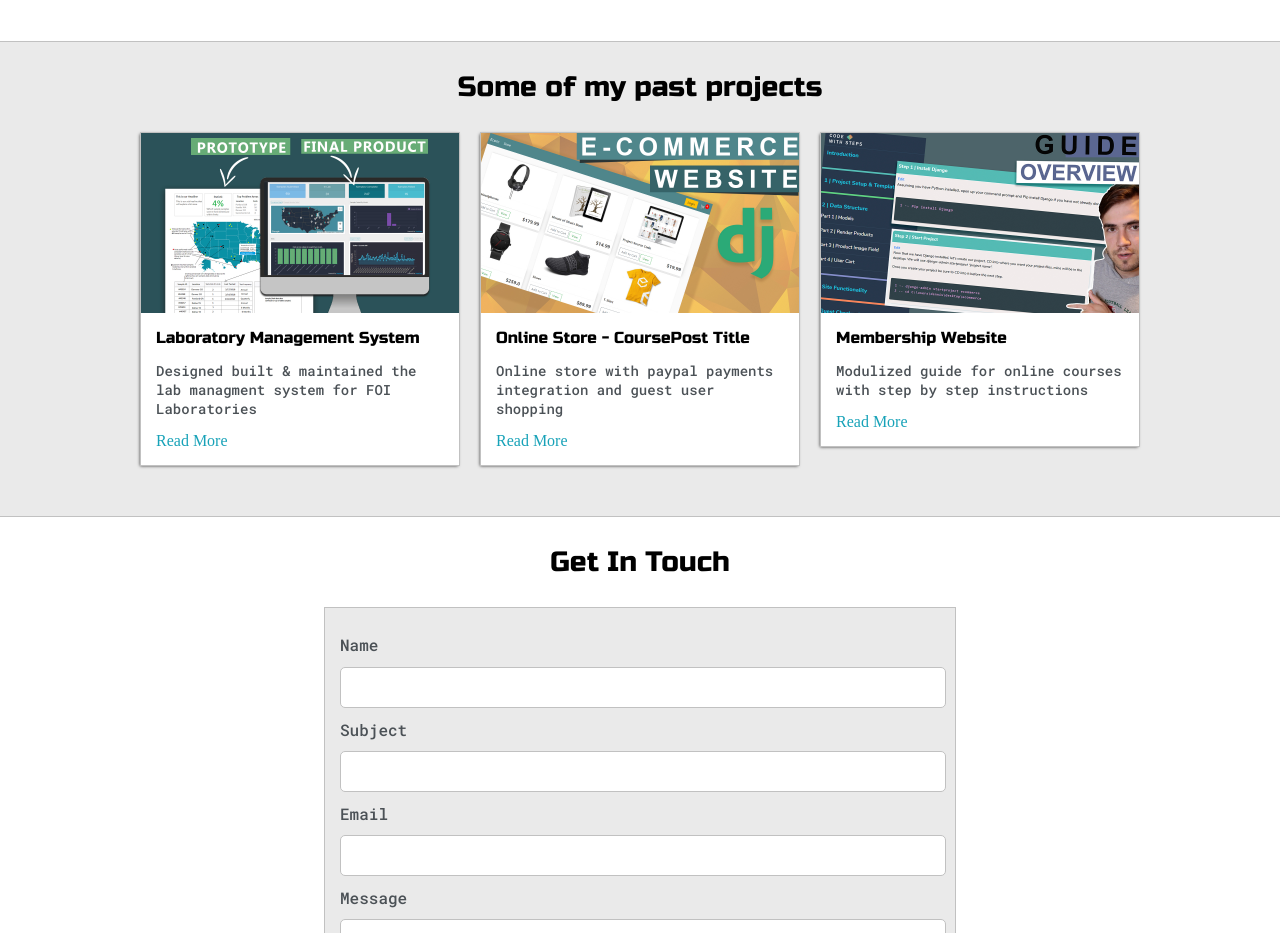
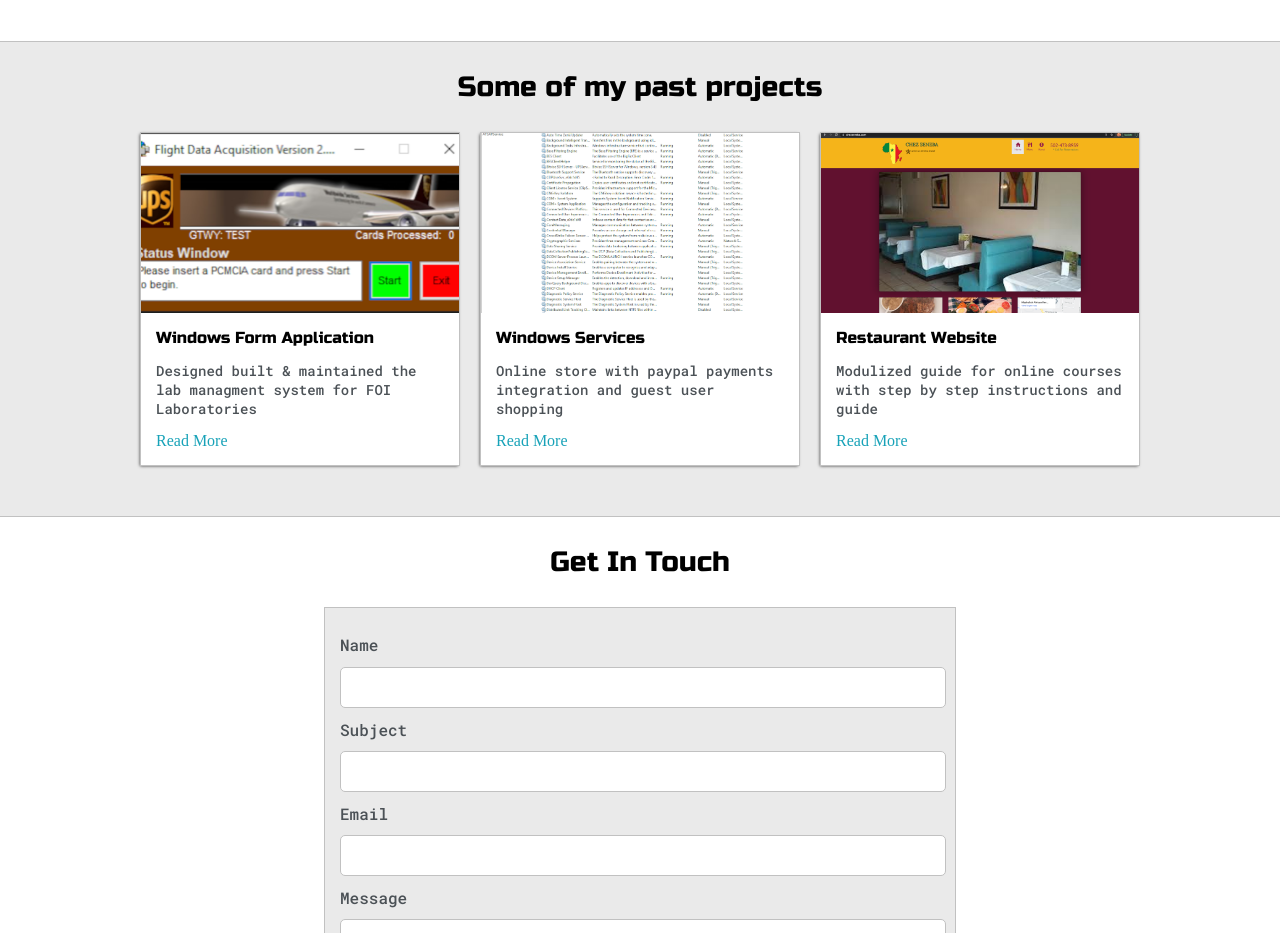
Before and after one commit to o0sall01/TraversyMedia, a website: page dist/index.html in a window 1280 px wide. Shown: the part 1280-2213 px from the top of the page. Drawn offline with Linux system fonts and the light colour scheme.

Commit message:
added past projects images

```diff
--- a/dist/index.html
+++ b/dist/index.html
@@ -112,9 +112,9 @@
             <div class="post-wrapper">
                 <div>
                     <div class="post">
-                        <img  class="thumbnail" src="images/dash.jpg" alt="dash">
+                        <img  class="thumbnail" src="images/FDA.PNG" alt="dash">
                         <div class="post-preview">
-                            <h6 class="post-title">Laboratory Management System</h6>
+                            <h6 class="post-title">Windows Form Application</h6>
                             <p class="post-intro">Designed built & maintained the lab managment system for FOI Laboratories</p>
                             <a href="#">Read More</a>
                         </div>
@@ -123,9 +123,9 @@
 
                 <div>
                     <div class="post">
-                        <img  class="thumbnail" src="images/ecom.jpg" alt="ecom">
+                        <img  class="thumbnail" src="images/Services.PNG" alt="ecom">
                         <div class="post-preview">
-                            <h6 class="post-title">Online Store - CoursePost Title</h6>
+                            <h6 class="post-title">Windows Services</h6>
                             <p class="post-intro">Online store with paypal payments integration and guest user shopping</p>
                             <a href="#">Read More</a>
                         </div>
@@ -134,10 +134,10 @@
 
                 <div>
                     <div class="post">
-                        <img  class="thumbnail" src="images/membership site.jpg" alt="membership">
+                        <img  class="thumbnail" src="images/chezseneba.png" alt="membership">
                         <div class="post-preview">
-                            <h6 class="post-title">Membership Website</h6>
-                            <p class="post-intro">Modulized guide for online courses with step by step instructions  </p>
+                            <h6 class="post-title">Restaurant Website</h6>
+                            <p class="post-intro">Modulized guide for online courses with step by step instructions       and guide        </p>
                             <a href="#">Read More</a>
                         </div>
                     </div>
```
Also changed, not shown: dist/images/FDA.PNG (added), dist/images/Services.PNG (added), dist/images/chezseneba.png (added).
